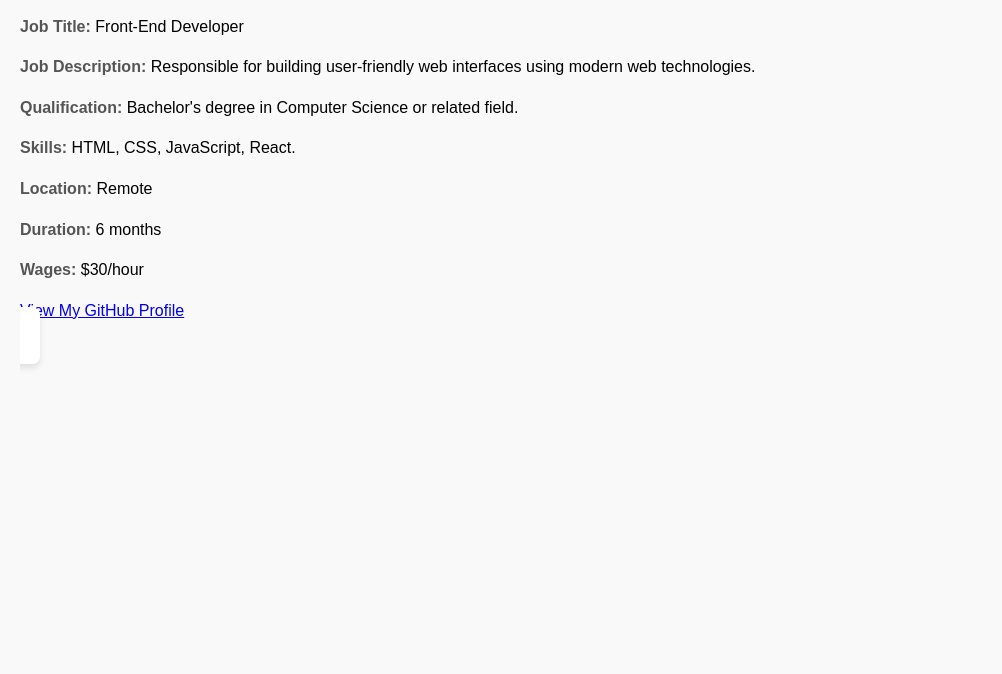
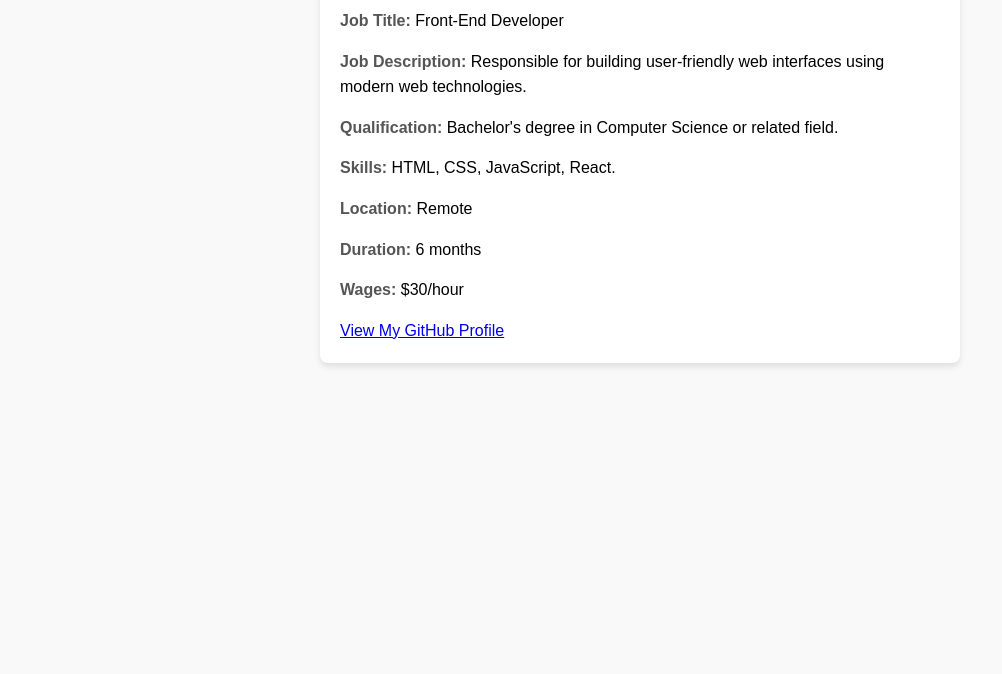
Before and after one commit to abdirashidabubakar50/job-posting, a plain HTML site: page index.html in a window 1280 px wide. Shown: the part 126-800 px from the top of the page, without its empty margins (0-1002 px from the left). Drawn offline with Linux system fonts and the light colour scheme.

Commit message:
posting job

```diff
--- a/index.html
+++ b/index.html
@@ -31,7 +31,7 @@
   </style>
 </head>
 <body>
-  <di class="job-container">
+  <div class="job-container">
     <h1>Job Posting</h1>
     <div class="job-detail">
       <strong>Job Title:</strong> Front-End Developer
@@ -54,8 +54,6 @@
     <div class="job-detail">
       <strong>Wages:</strong> $30/hour
     </div>
-  </div>
-  <div>
     <a href="https://github.com/abdirashidabubakar50" target="_blank">View My GitHub Profile</a>
   </div>
 </body>
```
